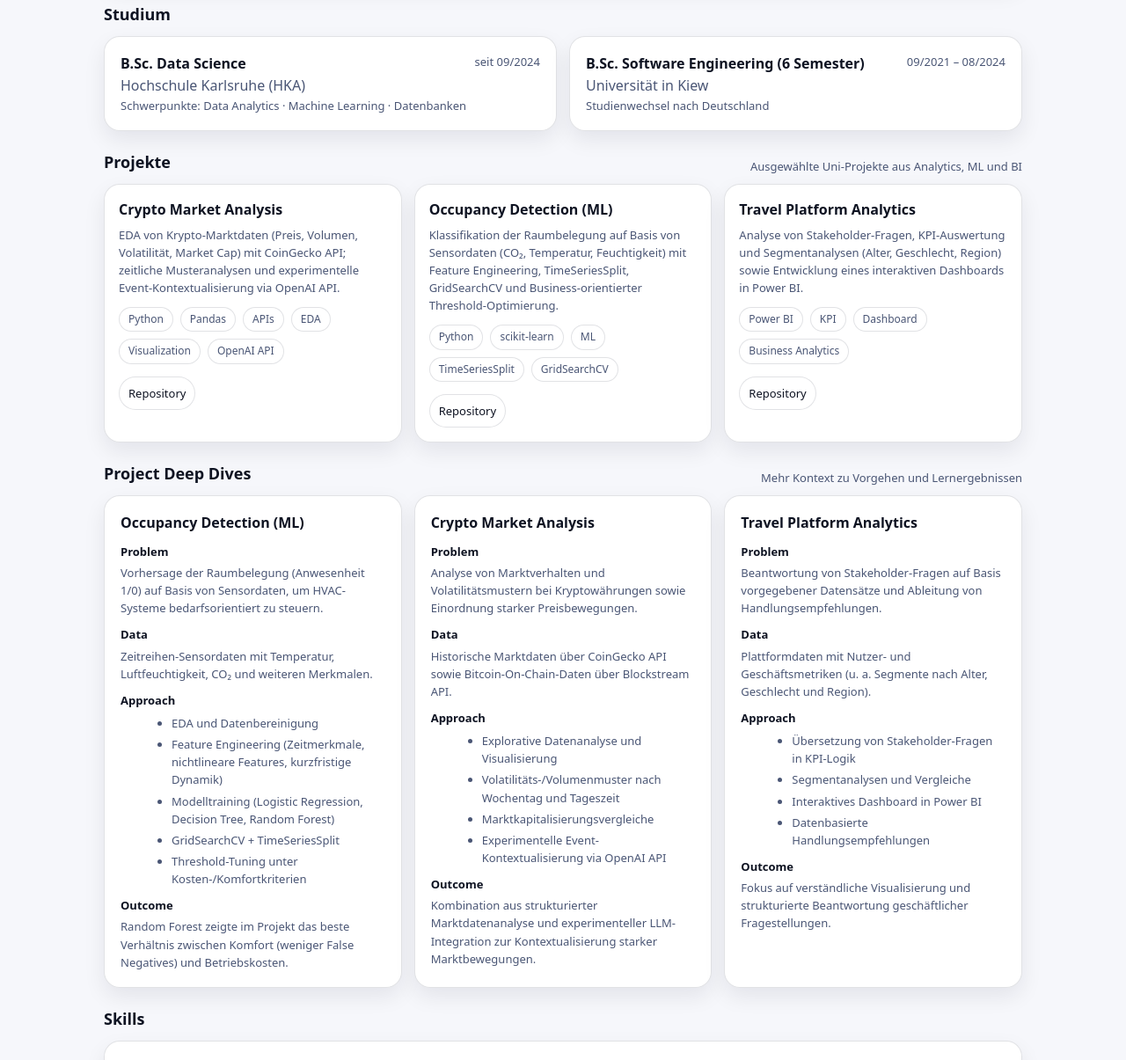
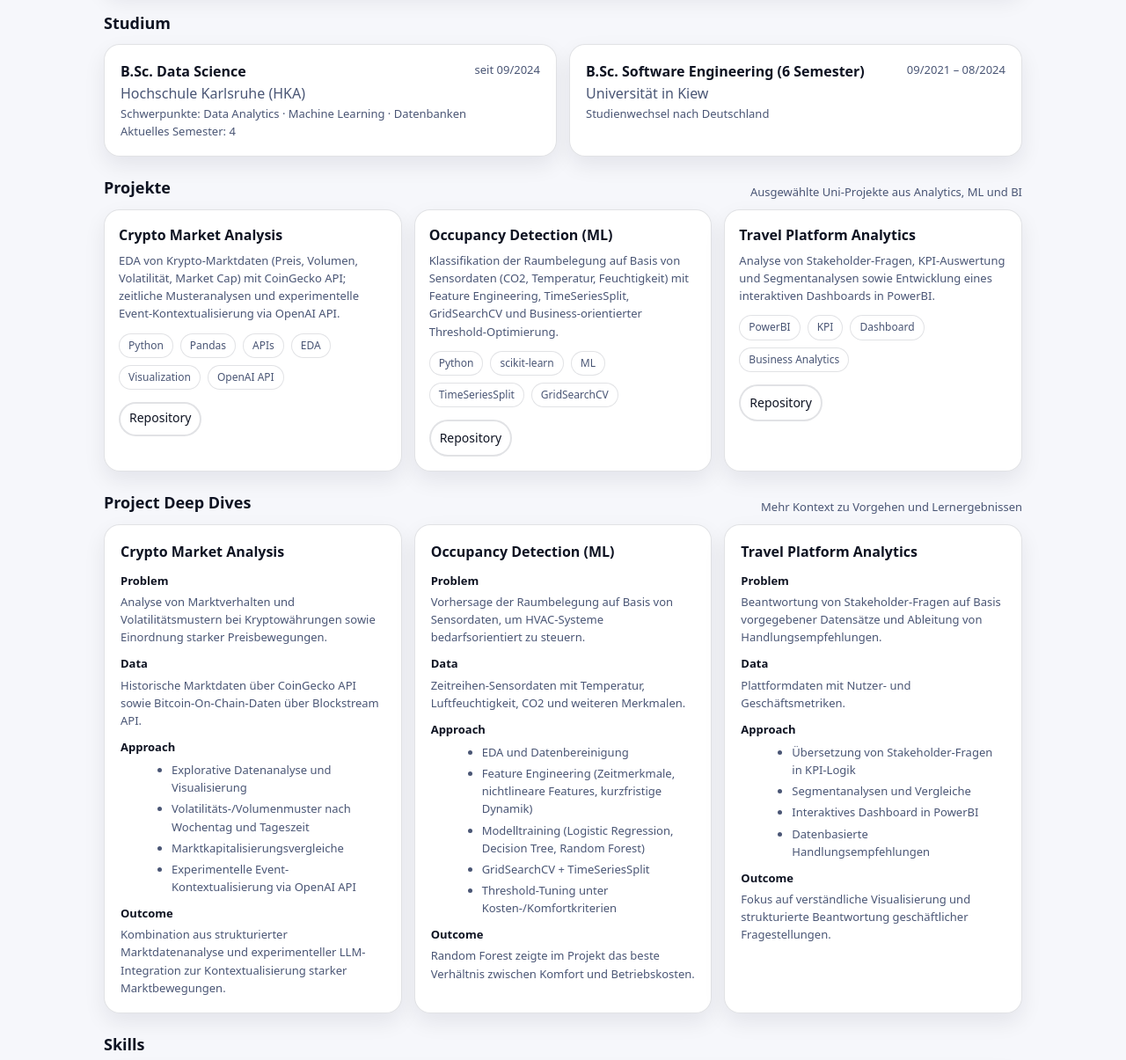
Before and after one commit to lyol1011/cv, a plain HTML site: page index.html in a window 1280 px wide. Shown: the part 1101-2306 px from the top of the page at 88% size. Drawn offline with Linux system fonts and the light colour scheme.

Commit message:
text editing

```diff
--- a/index.html
+++ b/index.html
@@ -248,10 +248,10 @@
     .proj .tags{margin-top:12px}
     .proj .links{display:flex; gap:10px; margin-top:14px; flex-wrap:wrap}
     .link{
-      font-size:13px; color:var(--text);
+      font-size:14px; color:var(--text);
       padding:8px 10px;
       border-radius:999px;
-      border:1px solid var(--line);
+      border:2px solid var(--line);
       background: color-mix(in srgb, var(--card) 85%, transparent);
     }
 
@@ -317,7 +317,7 @@
       <a class="chip" href="#projects">Projekte</a>
       <a class="chip" href="#skills">Skills</a>
       <a class="chip" href="#contact">Kontakt</a>
-      <button class="btn" id="themeBtn" type="button">Design</button>
+      <button class="btn" id="themeBtn" type="button">Theme</button>
     </nav>
   </div>
 </header>
@@ -329,7 +329,7 @@
       <h1>Data Analytics & ML Portfolio</h1>
       <p class="sub">
         Data-Science-Studentin (HKA) mit 3+ Jahren Praxiserfahrung bei SAP im Bereich Datenqualität und Asset Management.
-        Fokus auf Data Analytics, Machine Learning und datenbasierte Problemlösung mit Python, SQL und Power BI.
+        Fokus auf Data Analytics, Machine Learning und datenbasierte Problemlösung mit Python, SQL und PowerBI.
       </p>
 
       <div class="actions">
@@ -387,7 +387,7 @@
       <h2>Profil</h2>
     </div>
     <div class="card block">
-      <p class="note" style="font-size:14px; color:var(--text); margin:0;">
+      <p class="note" style="font-size:16px; color:var(--text); margin:0;">
         Ich verbinde praktische Erfahrung im Enterprise-Umfeld (SAP) mit universitärer Projektarbeit in Data Analytics und
         Machine Learning. Besonders interessieren mich analytische Fragestellungen mit klarem Business-Bezug – von
         Datenqualität und Explorationsanalyse bis hin zu Modellbewertung und Dashboarding.
@@ -404,7 +404,7 @@
       <div class="item">
         <div class="row">
           <div>
-            <div class="role">Werkstudentin – Hardware Asset Data Quality</div>
+            <div class="role">Werkstudentin – Hardware Asset Management</div>
             <div class="where">SAP SE, Walldorf</div>
           </div>
           <div class="when">10/2022 – 02/2026</div>
@@ -412,7 +412,7 @@
         <ul>
           <li>Strukturierte Prüfung und Validierung von Datensätzen in einer Hardware-Asset-Datenbank im SAP-Umfeld</li>
           <li>Identifikation unvollständiger oder inkonsistenter Datenfelder (z. B. Standort, Seriennummer, physische Zuordnung)</li>
-          <li>Erstellung und Nachverfolgung von ca. 200–300 Tickets zur Datenkorrektur in Abstimmung mit zuständigen Teams</li>
+          <li>Erstellung und Nachverfolgung von <b>mehr als 300 Tickets</b> zur Datenkorrektur in Abstimmung mit zuständigen Teams</li>
           <li>Bearbeitung definierter Datensätze zur Sicherstellung konsistenter Datenbasis für Asset-Management-Prozesse</li>
           <li>Kommunikation mit internationalen Teams zur Klärung und Korrektur von Dateninkonsistenzen</li>
         </ul>
@@ -445,6 +445,7 @@
             <div class="when">seit 09/2024</div>
           </div>
           <div class="note">Schwerpunkte: Data Analytics · Machine Learning · Datenbanken</div>
+          <div class="note">Aktuelles Semester: 4</div>
         </div>
       </div>
 
@@ -486,14 +487,14 @@
           <span class="tag">OpenAI API</span>
         </div>
         <div class="links">
-          <a class="link" href="https://github.com/lyol1011/crypto-market-analysis" target="_blank" rel="noopener">Repository</a>
+          <a class="link" href="https://github.com/lyol1011/crypto-market-analysis" target="_blank" rel="noopener" style="padding-top: 5px">Repository</a>
         </div>
       </article>
 
       <article class="card proj">
         <h3>Occupancy Detection (ML)</h3>
         <p>
-          Klassifikation der Raumbelegung auf Basis von Sensordaten (CO₂, Temperatur, Feuchtigkeit) mit Feature Engineering,
+          Klassifikation der Raumbelegung auf Basis von Sensordaten (CO2, Temperatur, Feuchtigkeit) mit Feature Engineering,
           TimeSeriesSplit, GridSearchCV und Business-orientierter Threshold-Optimierung.
         </p>
         <div class="tags">
@@ -511,11 +512,11 @@
       <article class="card proj">
         <h3>Travel Platform Analytics</h3>
         <p>
-          Analyse von Stakeholder-Fragen, KPI-Auswertung und Segmentanalysen (Alter, Geschlecht, Region) sowie Entwicklung
-          eines interaktiven Dashboards in Power BI.
+          Analyse von Stakeholder-Fragen, KPI-Auswertung und Segmentanalysen sowie Entwicklung
+          eines interaktiven Dashboards in PowerBI.
         </p>
         <div class="tags">
-          <span class="tag">Power BI</span>
+          <span class="tag">PowerBI</span>
           <span class="tag">KPI</span>
           <span class="tag">Dashboard</span>
           <span class="tag">Business Analytics</span>
@@ -535,36 +536,6 @@
     </div>
 
     <div class="grid3">
-      <article class="card deepCard">
-        <h3>Occupancy Detection (ML)</h3>
-
-        <div class="deepBlock">
-          <b>Problem</b>
-          <p>Vorhersage der Raumbelegung (Anwesenheit 1/0) auf Basis von Sensordaten, um HVAC-Systeme bedarfsorientiert zu steuern.</p>
-        </div>
-
-        <div class="deepBlock">
-          <b>Data</b>
-          <p>Zeitreihen-Sensordaten mit Temperatur, Luftfeuchtigkeit, CO₂ und weiteren Merkmalen.</p>
-        </div>
-
-        <div class="deepBlock">
-          <b>Approach</b>
-          <ul class="deepList">
-            <li>EDA und Datenbereinigung</li>
-            <li>Feature Engineering (Zeitmerkmale, nichtlineare Features, kurzfristige Dynamik)</li>
-            <li>Modelltraining (Logistic Regression, Decision Tree, Random Forest)</li>
-            <li>GridSearchCV + TimeSeriesSplit</li>
-            <li>Threshold-Tuning unter Kosten-/Komfortkriterien</li>
-          </ul>
-        </div>
-
-        <div class="deepBlock">
-          <b>Outcome</b>
-          <p>Random Forest zeigte im Projekt das beste Verhältnis zwischen Komfort (weniger False Negatives) und Betriebskosten.</p>
-        </div>
-      </article>
-
       <article class="card deepCard">
         <h3>Crypto Market Analysis</h3>
 
@@ -595,6 +566,37 @@
       </article>
 
       <article class="card deepCard">
+        <h3>Occupancy Detection (ML)</h3>
+
+        <div class="deepBlock">
+          <b>Problem</b>
+          <p>Vorhersage der Raumbelegung auf Basis von Sensordaten, um HVAC-Systeme bedarfsorientiert zu steuern.</p>
+        </div>
+
+        <div class="deepBlock">
+          <b>Data</b>
+          <p>Zeitreihen-Sensordaten mit Temperatur, Luftfeuchtigkeit, CO2 und weiteren Merkmalen.</p>
+
+        </div>
+
+        <div class="deepBlock">
+          <b>Approach</b>
+          <ul class="deepList">
+            <li>EDA und Datenbereinigung</li>
+            <li>Feature Engineering (Zeitmerkmale, nichtlineare Features, kurzfristige Dynamik)</li>
+            <li>Modelltraining (Logistic Regression, Decision Tree, Random Forest)</li>
+            <li>GridSearchCV + TimeSeriesSplit</li>
+            <li>Threshold-Tuning unter Kosten-/Komfortkriterien</li>
+          </ul>
+        </div>
+
+        <div class="deepBlock">
+          <b>Outcome</b>
+          <p>Random Forest zeigte im Projekt das beste Verhältnis zwischen Komfort und Betriebskosten.</p>
+        </div>
+      </article>
+
+      <article class="card deepCard">
         <h3>Travel Platform Analytics</h3>
 
         <div class="deepBlock">
@@ -604,7 +606,7 @@
 
         <div class="deepBlock">
           <b>Data</b>
-          <p>Plattformdaten mit Nutzer- und Geschäftsmetriken (u. a. Segmente nach Alter, Geschlecht und Region).</p>
+          <p>Plattformdaten mit Nutzer- und Geschäftsmetriken.</p>
         </div>
 
         <div class="deepBlock">
@@ -612,7 +614,7 @@
           <ul class="deepList">
             <li>Übersetzung von Stakeholder-Fragen in KPI-Logik</li>
             <li>Segmentanalysen und Vergleiche</li>
-            <li>Interaktives Dashboard in Power BI</li>
+            <li>Interaktives Dashboard in PowerBI</li>
             <li>Datenbasierte Handlungsempfehlungen</li>
           </ul>
         </div>
@@ -689,7 +691,7 @@
           <button class="btn" type="button" id="copyEmail">E-Mail kopieren</button>
         </div>
       </div>
-      <div class="note" style="margin-top:10px;">
+      <div class="note" style="margin-top:15px;">
         Ich freue mich über Ihre Nachricht!
       </div>
     </div>
```
